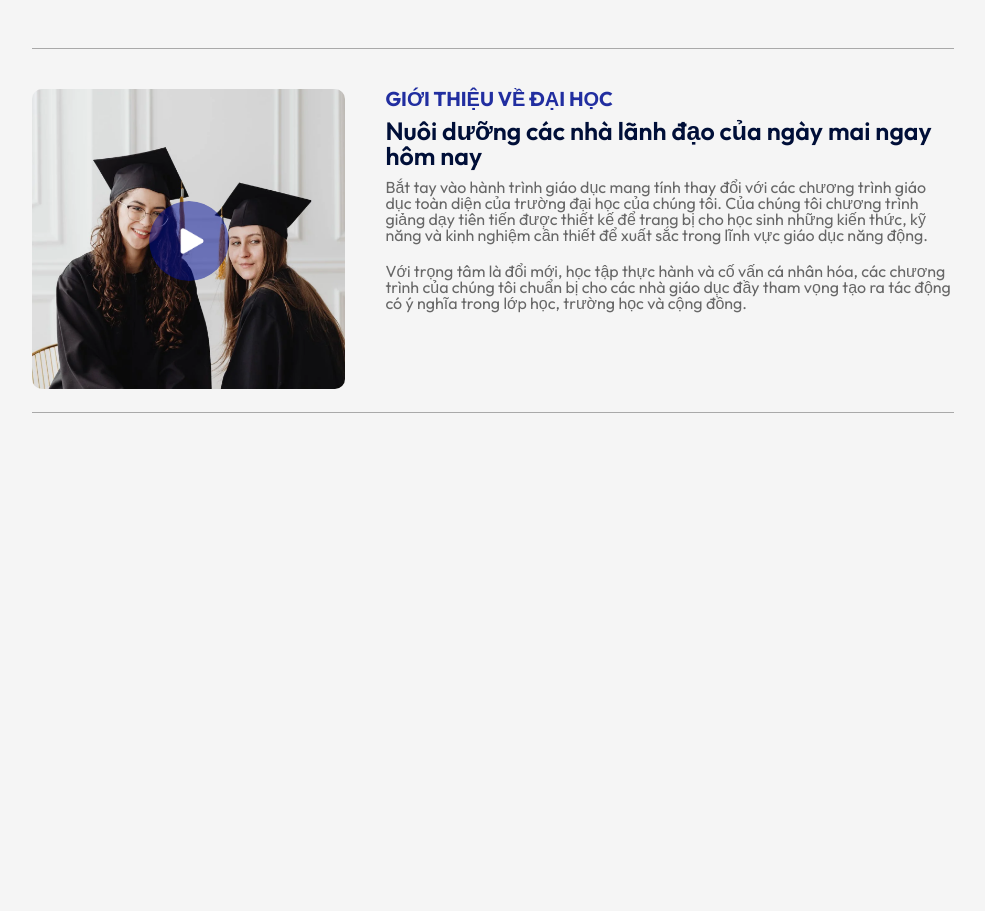
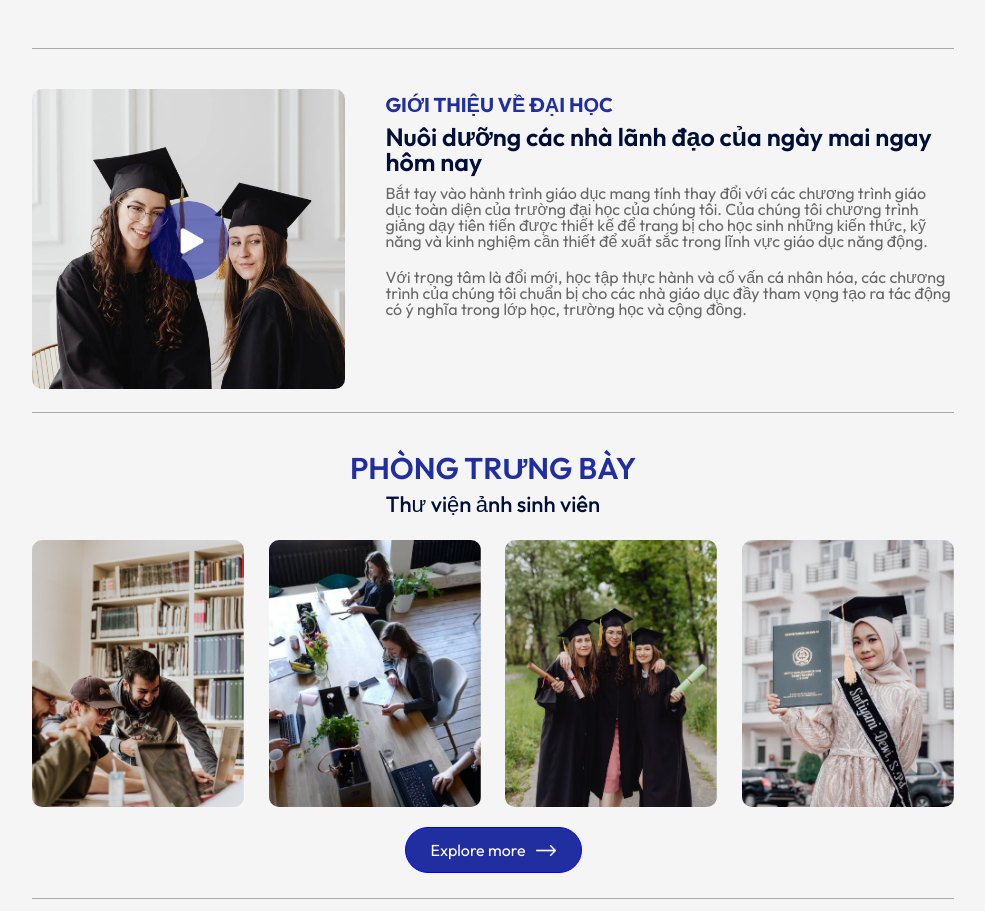
Before and after one commit to tuanpa2k2/Edu_City, a React (Vite) app: page / in a window 1280 px wide. Shown: the part 1231-2142 px from the top of the page, without its empty margins (147-1132 px from the left). Before the commit the page ends 1664 px from the top, so only its background shows below. Built offline with nearby package versions, Linux system fonts and the light colour scheme.

Commit message:
# Campus imge UI

```diff
--- a/src/App.jsx
+++ b/src/App.jsx
@@ -5,6 +5,7 @@ import HeroComp from "./Components/Hero/HeroComp";
 import ProgramsComp from "./Components/Programs/ProgramsComp";
 import TitleComp from "./Components/Title/TitleComp";
 import AboutComp from "./Components/About/AboutComp";
+import CampusComp from "./Components/Campus/CampusComp";
 
 const App = () => {
   return (
@@ -15,6 +16,7 @@ const App = () => {
         <TitleComp title="Lộ trình các khóa học" subTitle="Những kiến thức chúng tôi cung cấp" />
         <ProgramsComp />
         <AboutComp />
+        <CampusComp />
       </div>
     </div>
   );
--- a/src/Components/About/AboutComp.scss
+++ b/src/Components/About/AboutComp.scss
@@ -34,6 +34,7 @@
     h2 {
       color: #212ea0;
       font-size: 20px;
+      margin-top: 6px;
     }
 
     span {
--- /dev/null
+++ b/src/Components/Campus/CampusComp.jsx
@@ -0,0 +1,29 @@
+// eslint-disable-next-line no-unused-vars
+import React from "react";
+import TitleComp from "../Title/TitleComp";
+import img_gallery_1 from "../../assets/gallery-1.png";
+import img_gallery_2 from "../../assets/gallery-2.png";
+import img_gallery_3 from "../../assets/gallery-3.png";
+import img_gallery_4 from "../../assets/gallery-4.png";
+import arow from "../../assets/white-arrow.png";
+
+import "./CampusComp.scss";
+
+const CampusComp = () => {
+  return (
+    <div className="container_campus">
+      <TitleComp title="Phòng trưng bày" subTitle="Thư viện ảnh sinh viên" />
+      <div className="campus_img">
+        <img src={img_gallery_1} alt="" />
+        <img src={img_gallery_2} alt="" />
+        <img src={img_gallery_3} alt="" />
+        <img src={img_gallery_4} alt="" />
+      </div>
+      <button className="btn btn_campus">
+        Explore more <img src={arow} alt="" />
+      </button>
+    </div>
+  );
+};
+
+export default CampusComp;
--- /dev/null
+++ b/src/Components/Campus/CampusComp.scss
@@ -0,0 +1,35 @@
+.container_campus {
+  border-bottom: 1px solid darkgray;
+  padding: 10px 0;
+  width: 90%;
+  margin: 0 auto;
+  text-align: center;
+  margin-bottom: 20px;
+
+  .campus_img {
+    display: flex;
+    align-items: center;
+    justify-content: space-between;
+    gap: 10px;
+    padding-top: 15px;
+
+    img {
+      width: 23%;
+      border-radius: 10px;
+      cursor: pointer;
+    }
+  }
+
+  .btn_campus {
+    border: 1px solid blue;
+    background: #212ea0;
+    color: #fff;
+    margin: 20px 0 15px 0;
+
+    img {
+      color: white;
+      width: 20px;
+      margin-left: 10px;
+    }
+  }
+}
```
